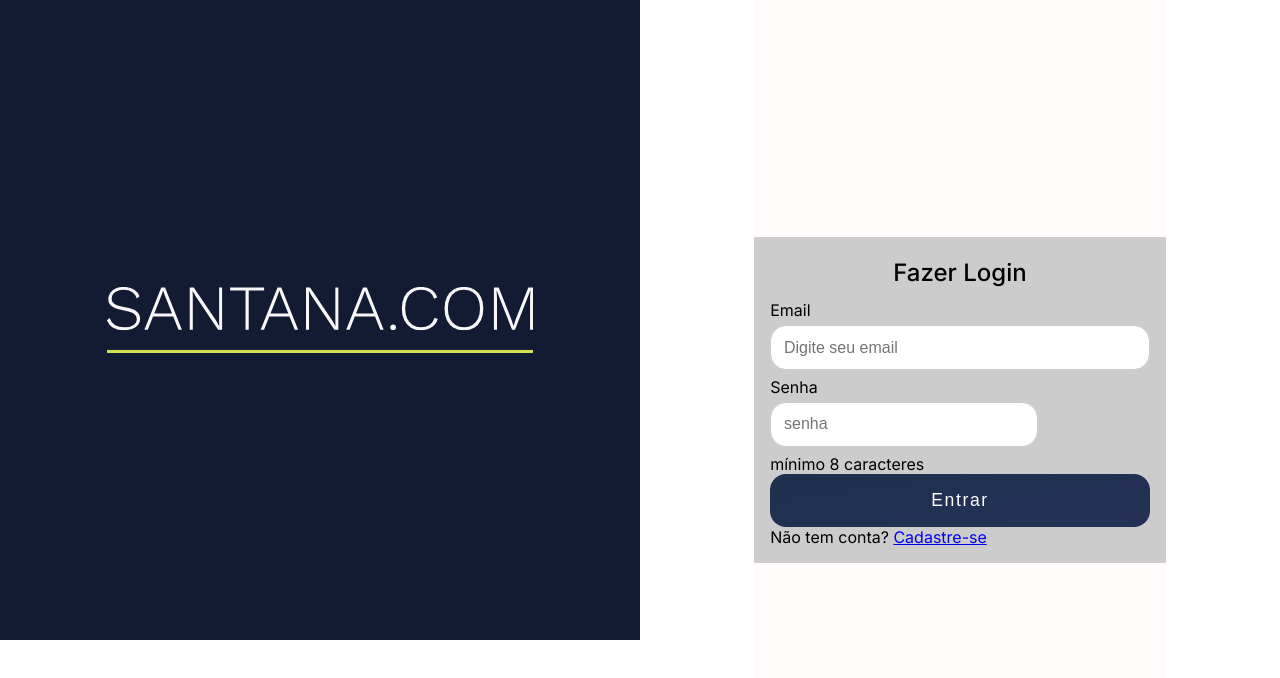
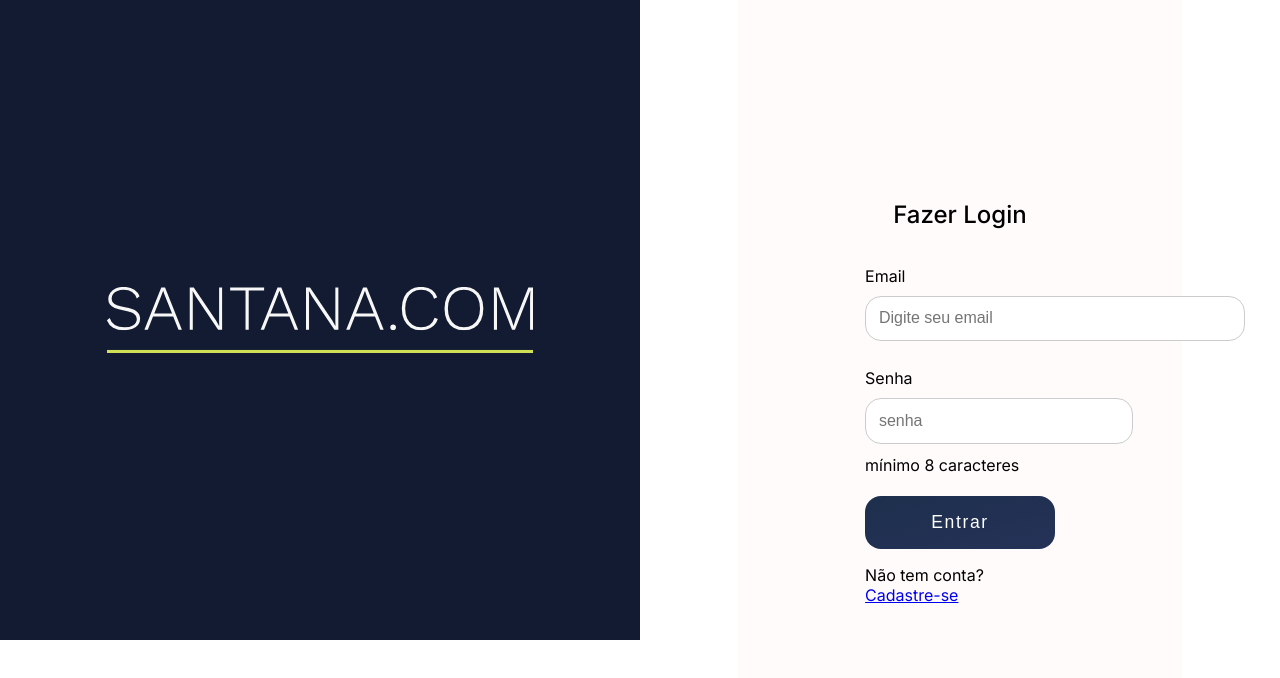
Before and after one commit to iSantanaaH/santana.com, a Next.js app in the folder front-end_next/: page /minha-conta/login in a window 1280 px wide. Shown: the top 678 px of the page. Built offline with nearby package versions, Linux system fonts and the light colour scheme.

Commit message:
change layout login page

```diff
--- a/front-end_next/app/minha-conta/login/login.module.css
+++ b/front-end_next/app/minha-conta/login/login.module.css
@@ -1,15 +1,26 @@
 .MainContainer {
   display: flex;
   flex-direction: column;
-  gap: 0.5rem;
-  background: var(--gray-200);
-  padding: 1rem;
+  gap: 2rem;
+  padding: 2rem;
 }
 
 .ContentTitle {
   display: flex;
   flex-direction: column;
   align-items: center;
+}
+
+.ArticleTitle {
+  display: flex;
+  flex-direction: column;
+  align-items: center;
+  gap: 0.7rem;
+}
+
+.ArticleTitle p {
+  width: 50%;
+  text-align: justify;
 }
 
 .ContentTitle h1 {
@@ -21,10 +32,20 @@
 .ContainerOptions {
   display: flex;
   flex-direction: column;
+  gap: 0.3rem;
 }
 
 .FormLogin label {
   margin-bottom: 0.3rem;
+}
+
+.FormLogin {
+  display: flex;
+  flex-direction: column;
+  /* align-items: center; */
+  gap: 1rem;
+  width: 50%;
+  margin: 0 auto;
 }
 
 .FormLogin input {
@@ -57,6 +78,12 @@
   margin: 0.5rem 0 1rem;
 }
 
+.ContentSubmit {
+  display: flex;
+  flex-direction: column;
+  gap: 1rem;
+}
+
 .ContentSubmit button {
   padding: 1rem;
   border-radius: 1rem;
@@ -84,3 +111,9 @@
   font-size: 1.1rem;
   letter-spacing: 0.1rem;
 }
+
+.ContentSubmit .LinkRedirect {
+  color: var(--button600);
+  text-decoration: none;
+  cursor: pointer;
+}
```
